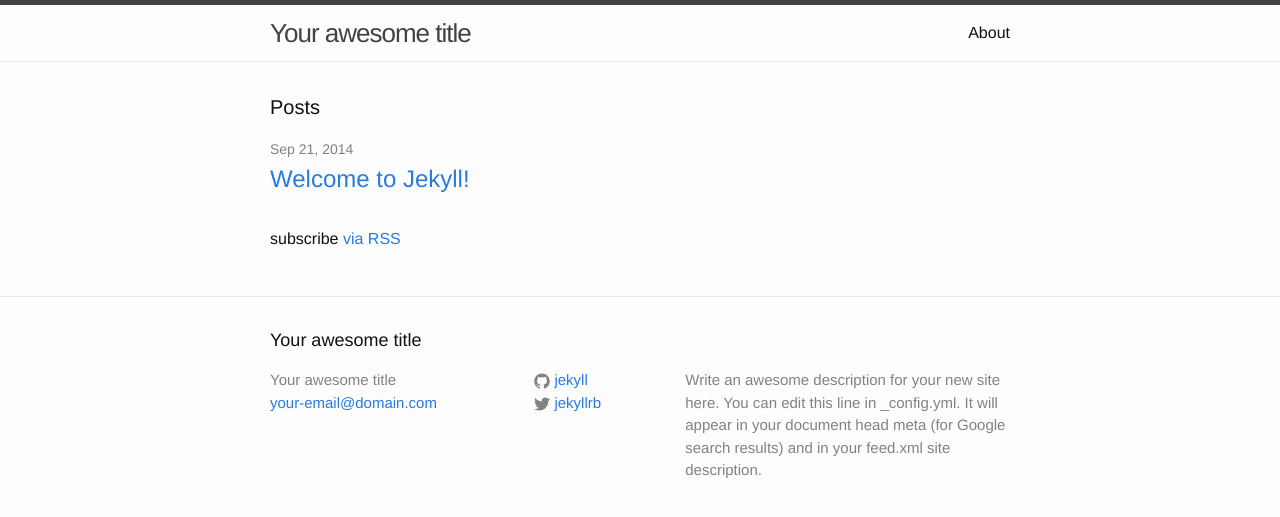
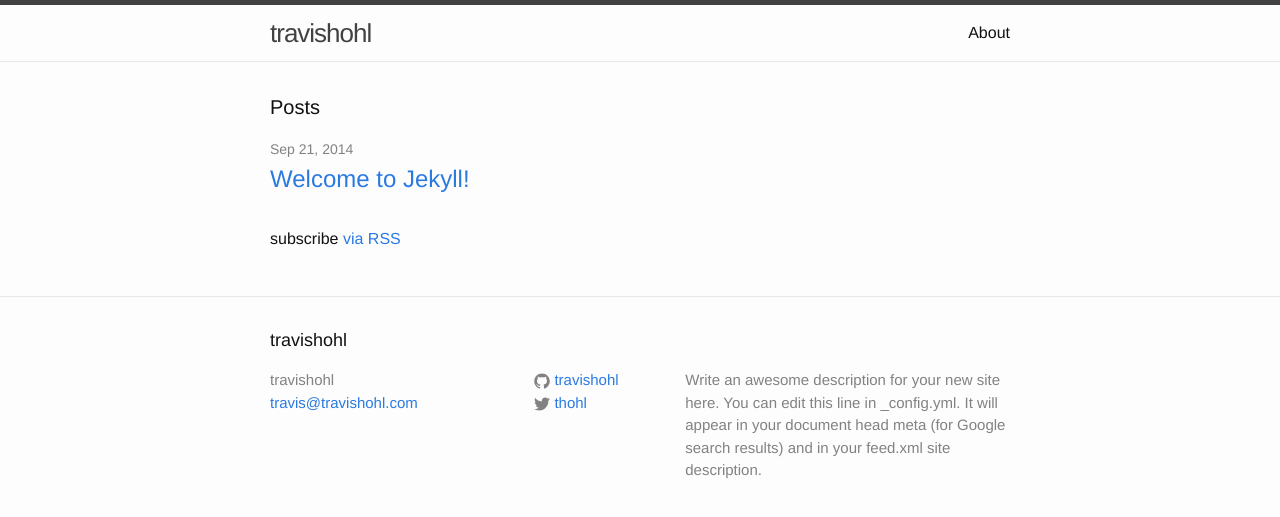
Before and after one commit to travishohl/travishohl.github.io, a Jekyll site: the page built from index.html, in a window 1280 px wide. Shown: the top 517 px of the page. Built offline with Jekyll 4.4.1, drawn with Linux system fonts in a browser that asks for light colours.

Commit message:
Add color scheme to css file and fill in _config.yml.

```diff
--- a/_config.yml
+++ b/_config.yml
@@ -1,14 +1,14 @@
 # Site settings
-title: Your awesome title
-email: your-email@domain.com
+title: travishohl
+email: travis@travishohl.com
 description: > # this means to ignore newlines until "baseurl:"
   Write an awesome description for your new site here. You can edit this
   line in _config.yml. It will appear in your document head meta (for
   Google search results) and in your feed.xml site description.
 baseurl: "" # the subpath of your site, e.g. /blog/
-url: "http://yourdomain.com" # the base hostname & protocol for your site
-twitter_username: jekyllrb
-github_username:  jekyll
+url: "http://www.travishohl.com" # the base hostname & protocol for your site
+twitter_username: thohl
+github_username:  travishohl
 
 # Build settings
 markdown: kramdown
```
Also changed, not shown: css/main.scss (+9 -0 lines).
